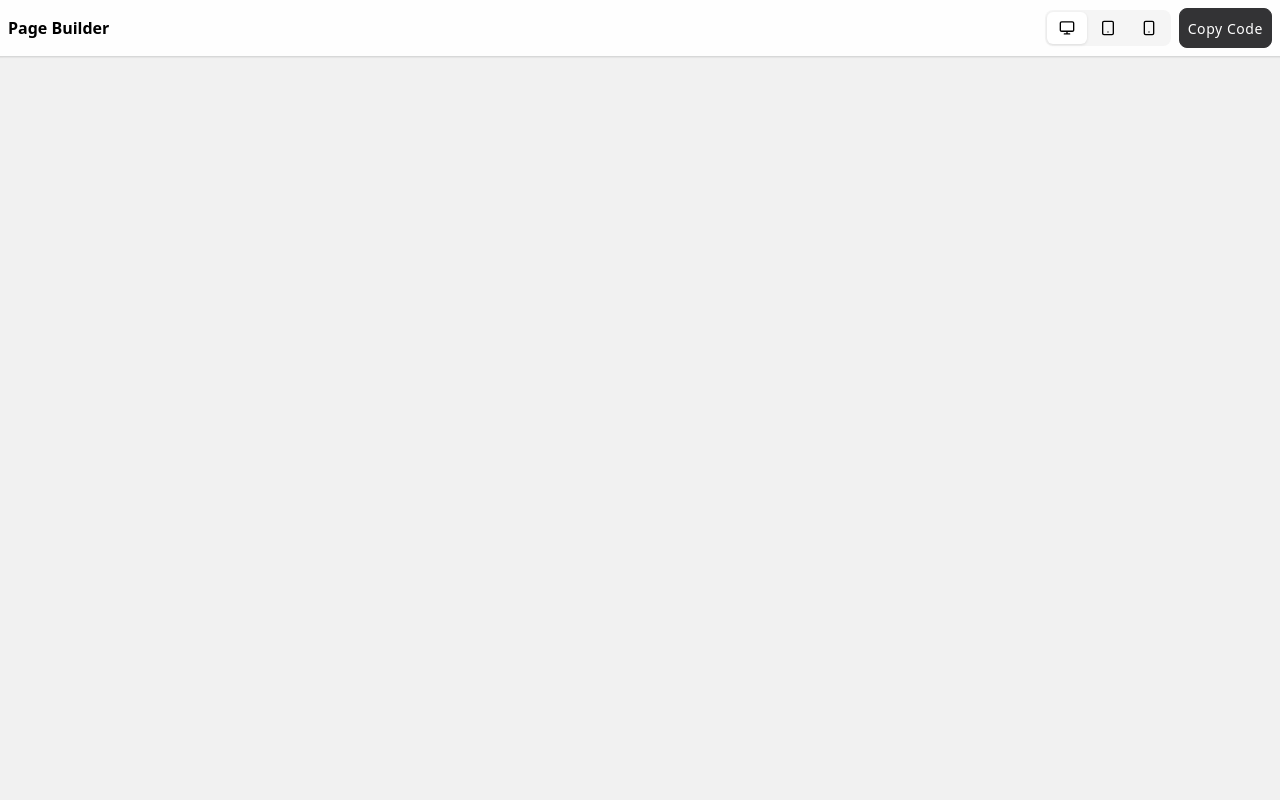
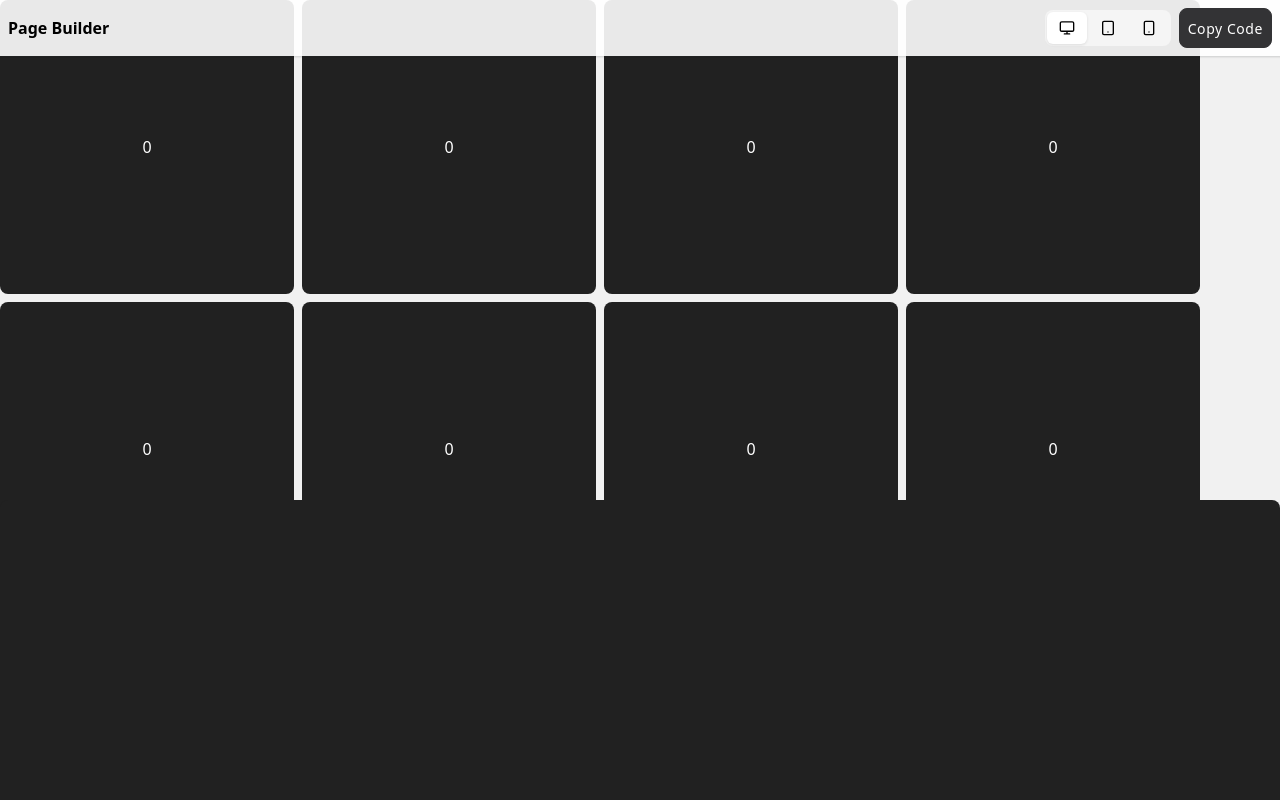
Before and after one commit to link0047/pagebuilder, a SvelteKit app: page /playground in a window 1280 px wide. Shown: the top 800 px of the page. Built offline with nearby package versions, Linux system fonts and the light colour scheme.

Commit message:
modify playground

```diff
--- a/src/routes/playground/+page.svelte
+++ b/src/routes/playground/+page.svelte
@@ -1,3 +1,12 @@
+<script lang="ts">
+  const blocks = Array(250).fill(0);
+</script>
+
+<div class="blocks">
+  {#each blocks as block}
+    <div class="block">{block}</div>
+  {/each}
+</div>
 <div class="uikit-bottom-bar"></div>
 
 <style>
@@ -8,5 +17,25 @@
     border-top-left-radius: .5rem;
     border-top-right-radius: .5rem;
     bottom: 0;
+    background-color: #212121;
+  }
+
+  .blocks {
+    display: grid;
+    grid-template-columns: repeat(4, 1fr);
+    gap: .5rem;
+    width: 100%;
+    max-width: 1200px;
+    grid-area: preview;
+  }
+
+  .block {
+    display: flex;
+    background-color: #212121;
+    justify-content: center;
+    align-items: center;
+    aspect-ratio: 1 / 1;
+    color: #fff;
+    border-radius: .5rem;
   }
 </style>
```
